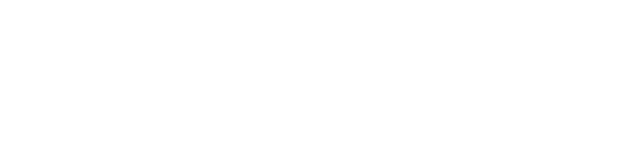
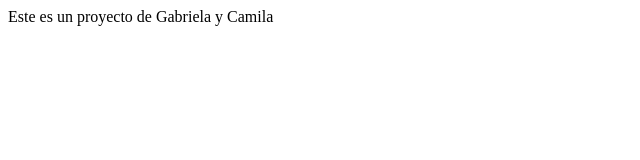
Before and after one commit to Gabrielaarecisneros/Gabriela_y_Camila.github.io, a plain HTML site: page index.html in a window 1280 px wide. Shown: the whole page, without its empty margins (0-640 px from the left). Drawn offline with Linux system fonts and the light colour scheme.

Commit message:
Añadiendo por quinta vez un comentario en heeader

```diff
--- a/index.html
+++ b/index.html
@@ -1,4 +1,6 @@
-<heeader></heeader>
+<heeader>
+    <p>Este es un proyecto de Gabriela y Camila</p>
+</heeader>
 
 <main></main>
 
```
